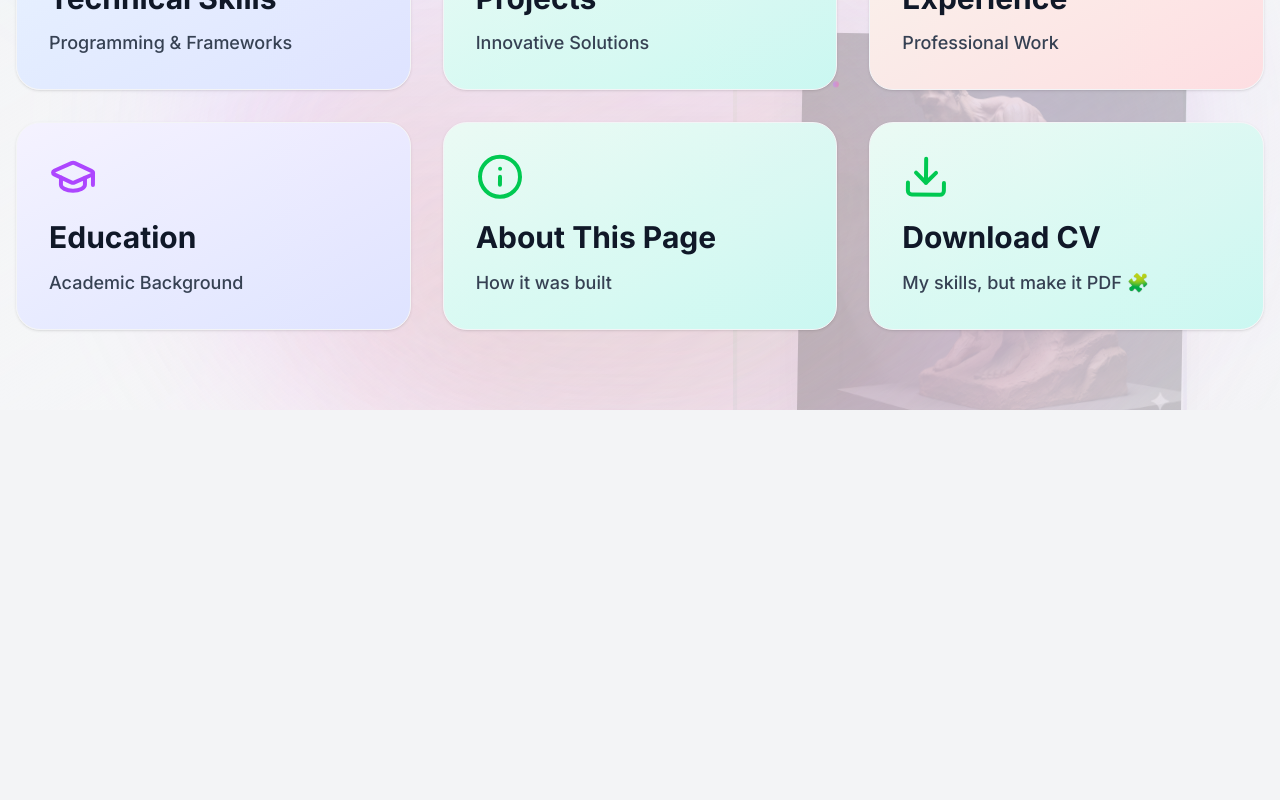
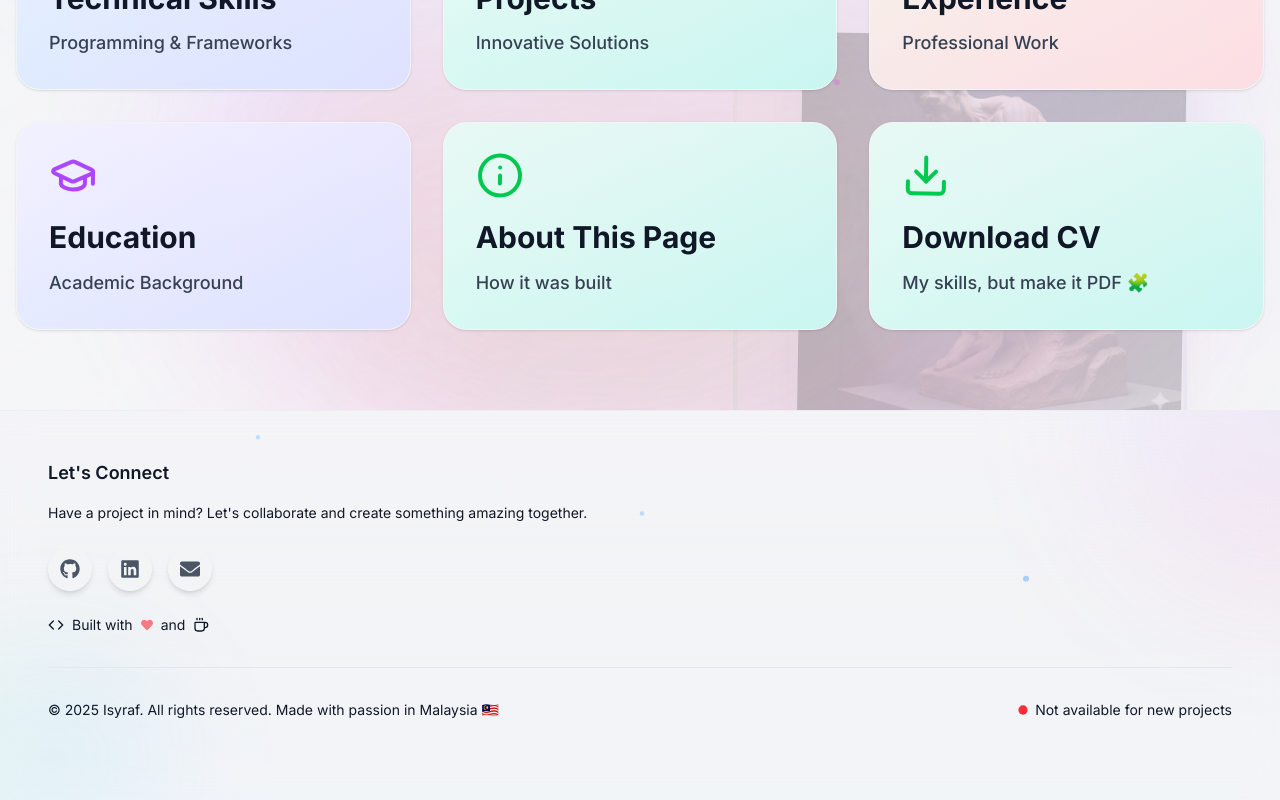
Before and after one commit to yapsancode/portfolio-v2, a Next.js app: page / in a window 1280 px wide. Shown: the part 390-1190 px from the top of the page. Before the commit the page ends 800 px from the top, so only its background shows below. Built offline with nearby package versions, Linux system fonts and the light colour scheme.

Commit message:
Enhancement

```diff
--- a/app/components/footer.tsx
+++ b/app/components/footer.tsx
@@ -2,8 +2,10 @@
 import { motion, Variants } from 'framer-motion';
 import { Mail, Github, Linkedin, Heart, Code, Coffee } from 'lucide-react';
 import { FaGithub, FaLinkedin, FaEnvelope, FaHeart } from 'react-icons/fa';
+import { useTheme } from 'next-themes';
 
 export default function Footer() {
+  const { theme, setTheme } = useTheme();
   const currentYear = new Date().getFullYear();
 
   const socialLinks = [
@@ -20,7 +22,7 @@ export default function Footer() {
       color: "hover:text-blue-500"
     },
     {
-      href: "mailto:muhammadisyrafafifi@gmail.com",
+      href: "https://mail.google.com/mail/?view=cm&fs=1&to=muhammadisyrafafifi@gmail.com",
       icon: FaEnvelope,
       label: "Mail",
       color: "hover:text-red-500"
@@ -52,7 +54,7 @@ export default function Footer() {
 
   return (
     <motion.footer
-      className="relative bg-white/80 dark:bg-gray-900/80 backdrop-blur-lg border-t border-gray-200/50 dark:border-gray-700/50 mt-20 overflow-hidden"
+      className="relative backdrop-blur-lg border-t border-gray-200/50 dark:border-gray-700/50"
       initial="hidden"
       whileInView="show"
       viewport={{ once: true, margin: "-100px" }}
@@ -87,7 +89,7 @@ export default function Footer() {
         <div className="absolute inset-0 bg-gradient-to-t from-blue-50/30 via-transparent to-purple-50/20 dark:from-transparent dark:via-transparent dark:to-transparent" />
       </div>
 
-      <div className="relative max-w-7xl mx-auto px-4 py-12">
+      <div className="relative w-full px-12 py-12">
         {/* Main Footer Content */}
         <div className="flex flex-col md:flex-row justify-between items-start md:items-center mb-8">
           <motion.div
@@ -97,7 +99,7 @@ export default function Footer() {
             <h4 className="text-lg font-semibold text-gray-900 dark:text-white mb-4">
               Let's Connect
             </h4>
-            <p className="text-gray-600 dark:text-gray-400 mb-6 text-sm">
+            <p className="text-gray-900 dark:text-gray-100 mb-6 text-sm">
               Have a project in mind? Let's collaborate and create something amazing together.
             </p>
 
@@ -109,7 +111,7 @@ export default function Footer() {
                   href={social.href}
                   target="_blank"
                   rel="noopener noreferrer"
-                  className={`p-3 bg-gray-100 dark:bg-gray-800 rounded-full text-gray-600 dark:text-gray-400 ${social.color} transition-all duration-300 shadow-md hover:shadow-lg`}
+                  className={`p-3 bg-gray-100/80 dark:bg-gray-800/80 rounded-full text-gray-600 dark:text-gray-100 ${social.color} transition-all duration-300 shadow-md hover:shadow-lg`}
                   whileHover={{ scale: 1.1, y: -3 }}
                   whileTap={{ scale: 0.95 }}
                   initial={{ opacity: 0, y: 20 }}
@@ -122,7 +124,7 @@ export default function Footer() {
               ))}
             </div>
 
-            <div className="flex items-center justify-center md:justify-start space-x-2 text-sm text-gray-500 dark:text-gray-500">
+            <div className="flex items-center justify-center md:justify-start space-x-2 text-sm text-gray-900 dark:text-gray-100">
               <Code className="w-4 h-4" />
               <span>Built with</span>
               <FaHeart className="w-3 h-3 text-red-500 animate-pulse" />
@@ -140,7 +142,7 @@ export default function Footer() {
           <div className="flex flex-col md:flex-row justify-between items-start md:items-center mb-8 space-y-4 md:space-y-0">
             {/* Copyright */}
             <motion.p
-              className="text-sm text-gray-500 dark:text-gray-500"
+              className="text-sm text-gray-900 dark:text-gray-100"
               whileHover={{ scale: 1.02 }}
             >
               © {currentYear} Isyraf. All rights reserved. Made with passion in Malaysia 🇲🇾
@@ -158,7 +160,7 @@ export default function Footer() {
                 animate={{ scale: [1, 1.2, 1] }}
                 transition={{ duration: 2, repeat: Infinity }}
               />
-              <span className="text-gray-600 dark:text-gray-400">
+              <span className="text-gray-900 dark:text-gray-100">
                 Not available for new projects
               </span>
             </motion.div>
--- a/app/page.tsx
+++ b/app/page.tsx
@@ -9,6 +9,7 @@ import ScrollToTopButton from './components/ScrollToTopButton';
 import HeroSection from './components/HeroSection';
 import AnimatedBackground from './components/AnimatedBackground';
 import LoadingScreen from './components/LoadingScreen';
+import Footer from './components/footer';
 
 export default function Home() {
   const [modalContent, setModalContent] = useState<{ title: string; content: React.ReactNode } | null>(null);
@@ -82,7 +83,7 @@ export default function Home() {
       <DarkModeToggle darkMode={darkMode} setDarkMode={setDarkMode} />
 
       {/* Main content */}
-      <main className="relative max-w-7xl mx-auto px-4 pb-20 transition-colors duration-300">
+      <div className="relative max-w-7xl mx-auto px-4 pb-20 transition-colors duration-300">
         {/* Hero Section */}
         <HeroSection />
         {/* Portfolio grid */}
@@ -157,7 +158,9 @@ export default function Home() {
             </motion.div>
           ))}
         </motion.div> */}
-      </main>
+
+      </div>
+        <Footer />
 
       {/* Scroll to top button */}
       <ScrollToTopButton isVisible={showScrollTop} onClick={scrollToTop} />
```
